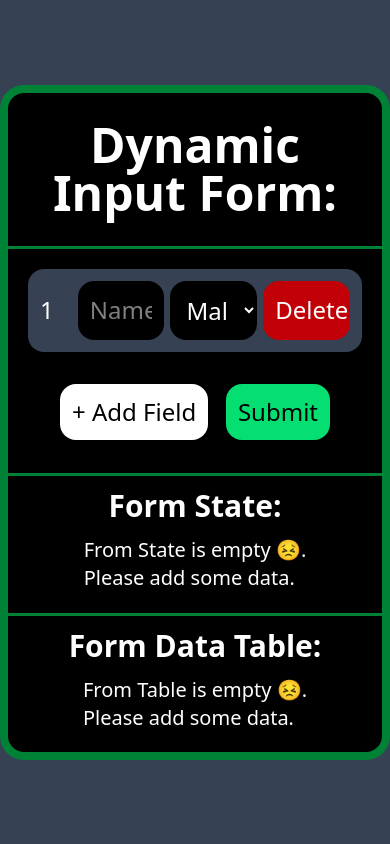
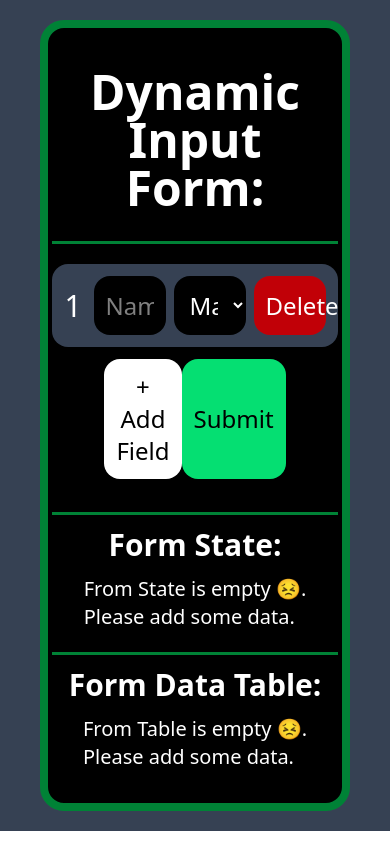
Before and after one commit to mahabub5090/Dynamic_Input_Form_with_React.js, a React (Vite) app: page / in a window 390 px wide. Built offline with nearby package versions, Linux system fonts and the light colour scheme.

Commit message:
Responsiveness correcttion done.

```diff
--- a/src/App.jsx
+++ b/src/App.jsx
@@ -4,12 +4,8 @@ import FullForm from './Components/FullForm'
 function App() {
 
   return (
-    <main className="container content-center bg-gray-700 min-h-screen  py-10 px-auto flex justify-center">
-
-    <div className='bg-black  border-8 rounded-3xl h-auto w-auto m-auto border-green-700'>
+    <main className="content-center bg-gray-700 ">
       <FullForm></FullForm>
-    </div>
-
     </main>
   )
 }
--- a/src/Components/FullForm.jsx
+++ b/src/Components/FullForm.jsx
@@ -97,9 +97,9 @@ function FullForm() {
   }
 
   return (
-    <>
+    <main className="my-5 mx-10  md:my-10 md:mx-20 lg:my-15 lg:mx-30 content-center grid justify-center p-3 bg-black border-8 rounded-3xl border-green-700">
       <header className="text-white text-5xl text-center p-7 font-extrabold">Dynamic Input Form:</header>
-      <hr className="bg-green-700  w-full h-1" />
+      <hr className="bg-green-700 h-1 w-full mb-5" />
       <section className="">
 
         {/* Input Filed Start */}
@@ -111,7 +111,7 @@ function FullForm() {
                   )
                })
               }
-
+              {/*  */}
               {render?<AskingData setRender={setRender} addInputField={addInputField}></AskingData>:<p></p>}
               {/* button start  */}
               <div className="flex justify-between p-3 mx-10">
@@ -125,7 +125,7 @@ function FullForm() {
 
         {/* Input Field End */}
 
-        <hr className="bg-green-700 w-full h-1"/>
+        <hr className="bg-green-700 h-1  w-full"/>
 
         {/* Form State Start */}
         <div className="min-h-20 mb-5 ">
@@ -138,7 +138,7 @@ function FullForm() {
         </div>
         {/* Form State End */}
 
-        <hr className="bg-green-700 w-full h-1"/>
+        <hr className="bg-green-700 h-1 w-full "/>
 
         {/* Form Table Start */}
         <div className="min-h-20 mb-5">
@@ -151,7 +151,7 @@ function FullForm() {
         {/* From Table End */}
 
       </section>
-    </>
+    </main>
   )
 }
 
--- a/src/Components/Input.jsx
+++ b/src/Components/Input.jsx
@@ -40,10 +40,9 @@ function Input({updateAllData,data,index,deleteField}) {
 
   return (
     <>
-      <section className="flex bg-gray-700 rounded-2xl m-5">
-        <h1 className="p-3 content-center text-white text-2xl">{index+1}</h1>
-        <div className="grid max-w-screen grid-cols-3 md:grid-cols-[1fr_1fr_0.3fr] p-3 gap-1.5 ">
-
+      <section className="flex bg-gray-700 rounded-2xl">
+        <h1 className="p-3 content-center pr-0 text-white text-3xl">{index+1}</h1>
+        <div className="grid grid-cols-3  p-3 gap-2">
         <input ref={inputRef} className="bg-black text-white text-2xl capitalize rounded-2xl p-3" onChange={(e)=>setValues(index,name,e.target.value)} type="text" id="" placeholder={name}/>
 
         <select className="bg-black text-white text-2xl rounded-2xl p-3" onChange={(e)=>setValues(index,"#option#",e.target.value)}>
```
